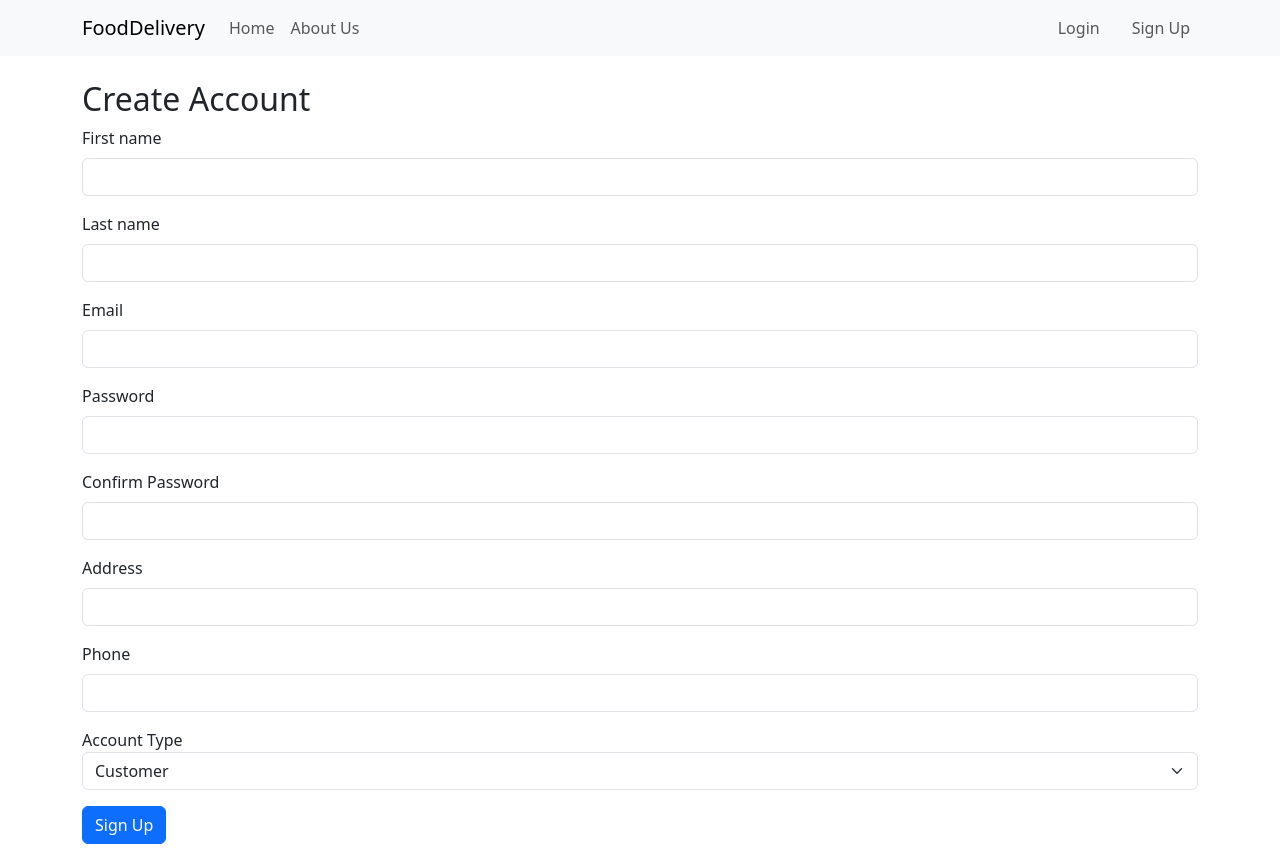
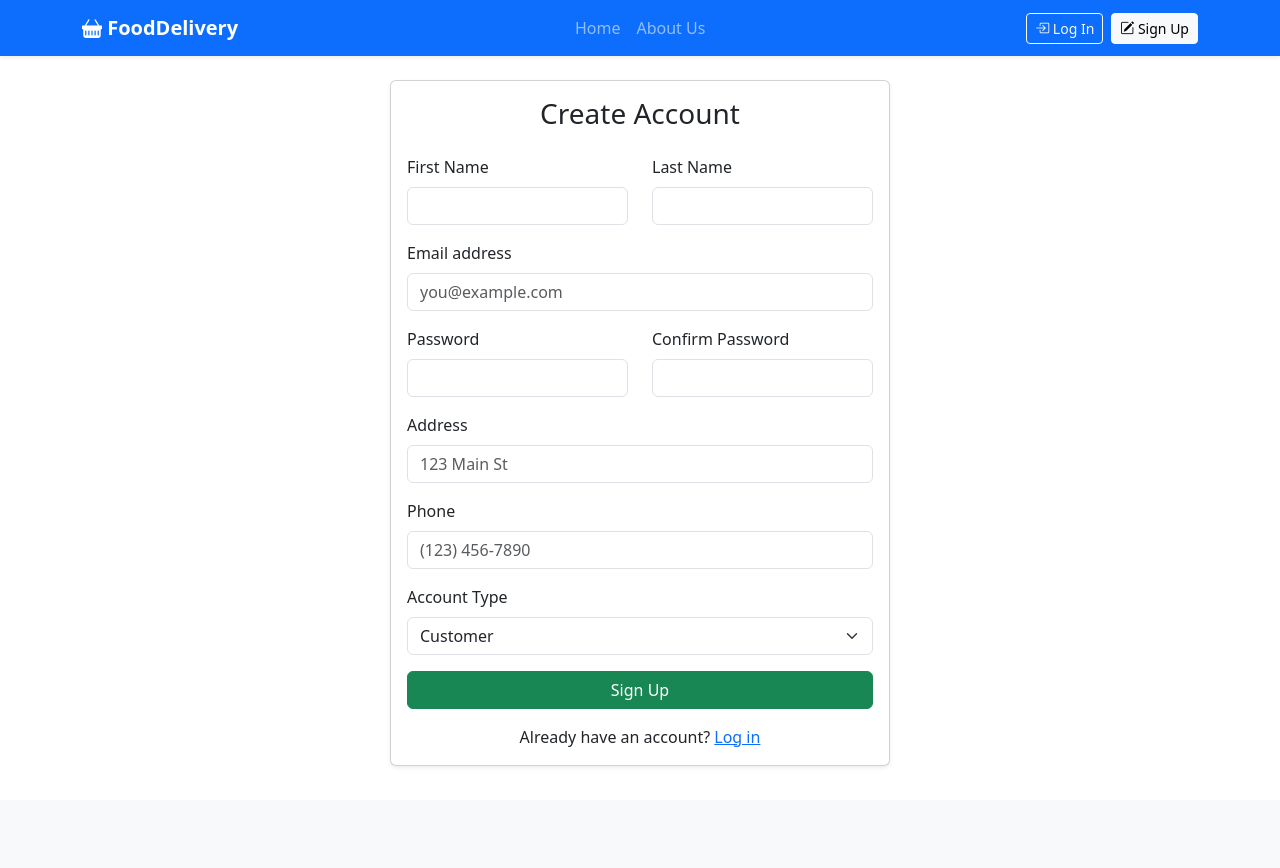
Before and after one commit to yousefHassanMahmood/food-delivery, a Django app: page /signup/ in a window 1280 px wide. After the commit the page ends 766 px from the top, so only its background shows below. Run offline with Django 5.2, Linux system fonts and the light colour scheme.

Commit message:
finish part two

```diff
--- a/core/templates/index.html
+++ b/core/templates/index.html
@@ -7,22 +7,22 @@
   <meta name="viewport" content="width=device-width, initial-scale=1">
   <title>{% block title %}Food Delivery{% endblock %}</title>
 
-  <!-- Bootstrap CSS -->
   <link
     href="https://cdn.jsdelivr.net/npm/bootstrap@5.3.0/dist/css/bootstrap.min.css"
     rel="stylesheet"
   >
-  <!-- Bootstrap Icons -->
   <link
     href="https://cdn.jsdelivr.net/npm/bootstrap-icons@1.10.5/font/bootstrap-icons.css"
     rel="stylesheet"
   >
 </head>
+<body>
+  <nav class="navbar navbar-expand-lg navbar-dark bg-primary sticky-top shadow-sm">
+    <div class="container">
+      <a class="navbar-brand fw-bold" href="{% url 'core:home' %}">
+        <i class="bi bi-basket-fill"></i> FoodDelivery
+      </a>
 
-<body>
-  <nav class="navbar navbar-expand-lg navbar-light bg-light">
-    <div class="container">
-      <a class="navbar-brand" href="{% url 'core:home' %}">FoodDelivery</a>
       <button
         class="navbar-toggler"
         type="button"
@@ -36,41 +36,70 @@
       </button>
 
       <div class="collapse navbar-collapse" id="mainNavbar">
-      <ul class="navbar-nav me-auto mb-2 mb-lg-0">
-        <li class="nav-item">
-          <a class="nav-link" href="{% url 'core:home' %}">Home</a>
-        </li>
-        <li class="nav-item">
-          <a class="nav-link" href="{% url 'core:about' %}">About Us</a>
-        </li>
-      </ul>
+        <ul class="navbar-nav mx-auto mb-2 mb-lg-0">
+          <li class="nav-item">
+            <a
+              class="nav-link {% if request.path == '/' %}active{% endif %}"
+              href="{% url 'core:home' %}"
+            >Home</a>
+          </li>
+          <li class="nav-item">
+            <a
+              class="nav-link {% if request.path == '/about/' %}active{% endif %}"
+              href="{% url 'core:about' %}"
+            >About Us</a>
+          </li>
+        </ul>
 
         <ul class="navbar-nav mb-2 mb-lg-0">
           {% if request.session.user_id %}
             <li class="nav-item me-3">
               <a class="nav-link position-relative" href="{% url 'core:cart' %}">
-                <i class="bi bi-cart-fill"></i>
-                Cart
+                <i class="bi bi-cart-fill fs-5"></i>
+                <span class="visually-hidden">Cart</span>
                 <span
                   id="cart-count"
-                  class="badge bg-secondary position-absolute top-0 start-100 translate-middle"
+                  class="badge bg-danger position-absolute top-0 start-100 translate-middle"
                 >0</span>
               </a>
             </li>
-            <li class="nav-item me-3">
-              <a class="nav-link" href="{% url 'core:tracking' %}">Orders</a>
+
+            <li class="nav-item dropdown">
+              <a
+                class="nav-link dropdown-toggle"
+                href="#"
+                id="userMenu"
+                role="button"
+                data-bs-toggle="dropdown"
+                aria-expanded="false"
+              >
+                <i class="bi bi-person-circle me-1"></i>
+                {{ request.session.user_first_name|default:"User" }}
+              </a>
+              <ul class="dropdown-menu dropdown-menu-end" aria-labelledby="userMenu">
+                <li>
+                  <a class="dropdown-item" href="{% url 'core:tracking' %}">
+                    <i class="bi bi-clock-history me-1"></i> Orders
+                  </a>
+                </li>
+                <li><hr class="dropdown-divider"></li>
+                <li>
+                  <a class="dropdown-item text-danger" href="{% url 'core:logout' %}">
+                    <i class="bi bi-box-arrow-right me-1"></i> Logout
+                  </a>
+                </li>
+              </ul>
+            </li>
+          {% else %}
+            <li class="nav-item me-2">
+              <a class="btn btn-outline-light btn-sm" href="{% url 'core:login' %}">
+                <i class="bi bi-box-arrow-in-right"></i> Log In
+              </a>
             </li>
             <li class="nav-item">
-              <a class="nav-link text-danger" href="{% url 'core:logout' %}">
-                <i class="bi bi-box-arrow-right"></i> Logout
+              <a class="btn btn-light btn-sm" href="{% url 'core:signup' %}">
+                <i class="bi bi-pencil-square"></i> Sign Up
               </a>
-            </li>
-          {% else %}
-            <li class="nav-item me-3">
-              <a class="nav-link" href="{% url 'core:login' %}">Login</a>
-            </li>
-            <li class="nav-item">
-              <a class="nav-link" href="{% url 'core:signup' %}">Sign Up</a>
             </li>
           {% endif %}
         </ul>
@@ -84,7 +113,6 @@
     </div>
   </main>
 
-  <!-- Bootstrap JS bundle -->
   <script src="https://cdn.jsdelivr.net/npm/bootstrap@5.3.0/dist/js/bootstrap.bundle.min.js"></script>
   {% block extra_scripts %}{% endblock %}
 </body>
--- a/core/templates/signup.html
+++ b/core/templates/signup.html
@@ -2,68 +2,108 @@
 {% block title %}Sign Up{% endblock %}
 
 {% block content %}
-  <h2>Create Account</h2>
+<div class="d-flex justify-content-center align-items-center" style="min-height: 70vh;">
+  <div class="card shadow-sm w-100" style="max-width: 500px;">
+    <div class="card-body">
+      <h3 class="card-title text-center mb-4">Create Account</h3>
 
+      {# Display only the newest message, choosing color by tags #}
+      {% if messages %}
+        {% for m in messages %}
+          {% if forloop.last %}
+            {% if 'error' in m.tags %}
+              <div class="alert alert-danger alert-dismissible fade show" role="alert">
+            {% elif 'success' in m.tags %}
+              <div class="alert alert-success alert-dismissible fade show" role="alert">
+            {% else %}
+              <div class="alert alert-info alert-dismissible fade show" role="alert">
+            {% endif %}
+                {{ m }}
+                <button type="button" class="btn-close" data-bs-dismiss="alert" aria-label="Close"></button>
+              </div>
+          {% endif %}
+        {% endfor %}
+      {% endif %}
 
       <form method="post" action="{% url 'core:signup' %}">
         {% csrf_token %}
 
-    <!-- User basic info -->
-    <div class="mb-3">
-      <label for="first_name" class="form-label">First name</label>
+        <div class="row">
+          <div class="col-md-6 mb-3">
+            <label for="first_name" class="form-label">First Name</label>
             <input id="first_name" name="first_name" type="text" class="form-control" required>
           </div>
-    <div class="mb-3">
-      <label for="last_name" class="form-label">Last name</label>
+          <div class="col-md-6 mb-3">
+            <label for="last_name" class="form-label">Last Name</label>
             <input id="last_name" name="last_name" type="text" class="form-control" required>
           </div>
+        </div>
+
         <div class="mb-3">
-      <label for="email" class="form-label">Email</label>
-      <input id="email" name="email" type="email" class="form-control" required>
+          <label for="email" class="form-label">Email address</label>
+          <input id="email" name="email" type="email" class="form-control" placeholder="you@example.com" required>
         </div>
-    <div class="mb-3">
+
+        <div class="row">
+          <div class="col-md-6 mb-3">
             <label for="password" class="form-label">Password</label>
             <input id="password" name="password" type="password" class="form-control" required>
           </div>
-    <div class="mb-3">
+          <div class="col-md-6 mb-3">
             <label for="confirm_pw" class="form-label">Confirm Password</label>
             <input id="confirm_pw" name="confirm_pw" type="password" class="form-control" required>
           </div>
+        </div>
+
         <div class="mb-3">
           <label for="address" class="form-label">Address</label>
-      <input id="address" name="address" type="text" class="form-control">
+          <input id="address" name="address" type="text" class="form-control" placeholder="123 Main St">
         </div>
         <div class="mb-3">
           <label for="phone" class="form-label">Phone</label>
-      <input id="phone" name="phone" type="tel" class="form-control">
+          <input id="phone" name="phone" type="tel" class="form-control" placeholder="(123) 456-7890">
         </div>
 
-   <!-- user fields… -->
         <div class="mb-3">
-      <label for="user_type">Account Type</label>
+          <label for="user_type" class="form-label">Account Type</label>
           <select id="user_type" name="user_type" class="form-select">
             <option value="1" selected>Customer</option>
             <option value="2">Restaurant</option>
           </select>
         </div>
 
-    <div id="restaurantFields" class="mb-3" style="display:none;">
-      <label for="restaurant_name">Restaurant Name</label>
+        <div id="restaurantFields" class="border rounded p-3 mb-3" style="display:none;">
+          <h5 class="mb-3">Restaurant Info</h5>
+          <div class="mb-3">
+            <label for="restaurant_name" class="form-label">Restaurant Name</label>
             <input id="restaurant_name" name="restaurant_name" type="text" class="form-control">
-      <label for="restaurant_description" class="mt-2">Description</label>
+          </div>
+          <div class="mb-3">
+            <label for="restaurant_description" class="form-label">Description</label>
             <textarea id="restaurant_description" name="restaurant_description"
               class="form-control" rows="3"></textarea>
           </div>
+        </div>
 
-    <button type="submit" class="btn btn-primary">Sign Up</button>
+        <button type="submit" class="btn btn-success w-100">Sign Up</button>
       </form>
 
+      <p class="text-center mt-3 mb-0">
+        Already have an account?
+        <a href="{% url 'core:login' %}">Log in</a>
+      </p>
+    </div>
+  </div>
+</div>
+{% endblock %}
+
+{% block extra_scripts %}
 <script>
   function toggleRestFields() {
     var isRest = document.getElementById('user_type').value === '2';
     document.getElementById('restaurantFields').style.display = isRest ? 'block' : 'none';
   }
-  document.addEventListener('DOMContentLoaded', function() {
+  document.addEventListener('DOMContentLoaded', function () {
     document.getElementById('user_type').addEventListener('change', toggleRestFields);
     toggleRestFields();
   });
```
Also changed, not shown: core/templates/login.html (+37 -8 lines), core/templates/about.html (indentation only), db.sqlite3. Lines whose indentation alone changed are shown as unchanged.
